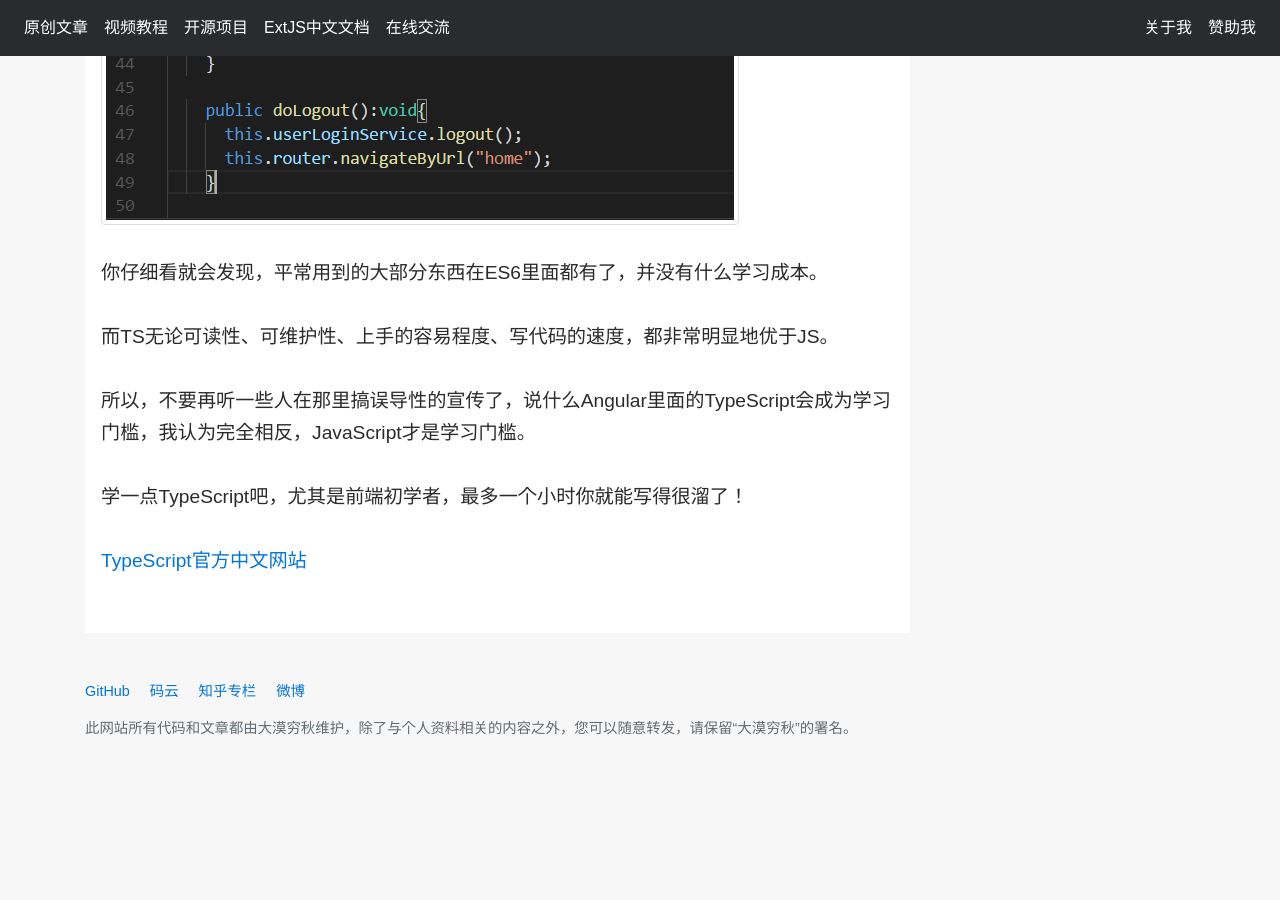
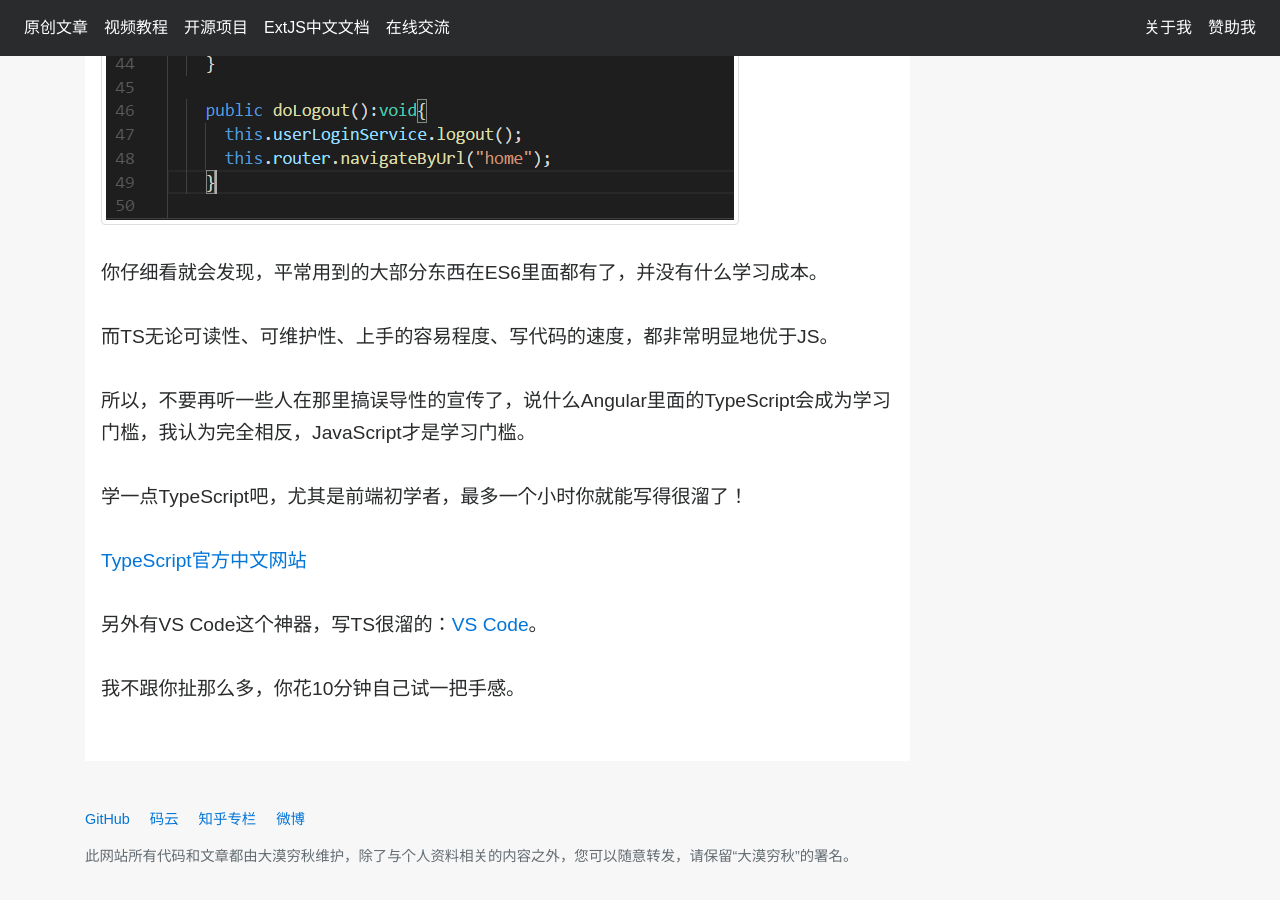
Before and after one commit to dukuiran/damoqiongqiu.github.io, a Jekyll site: the page built from _posts/2017-08-07-js-ts.markdown, in a window 1280 px wide and 900 px high, scrolled down 2533 px. Built offline with Jekyll 4.4.1, drawn with Linux system fonts in a browser that asks for light colours; nearby versions of some CDN libraries; comment, search, counter and statistics services are not loaded; before the commit the page ends 3305 px from its top, so only the background shows below that.

Commit message:
更新内容

```diff
--- a/_posts/2017-08-07-js-ts.markdown
+++ b/_posts/2017-08-07-js-ts.markdown
@@ -41,3 +41,7 @@ ES6版本不算哦，我要你写ES5版本的。
 学一点TypeScript吧，尤其是前端初学者，最多一个小时你就能写得很溜了！
 
 <a href="https://www.tslang.cn/" target="_blank">TypeScript官方中文网站</a>
+
+另外有VS Code这个神器，写TS很溜的：<a href="https://github.com/Microsoft/vscode" target="_blank">VS Code</a>。
+
+我不跟你扯那么多，你花10分钟自己试一把手感。
```
